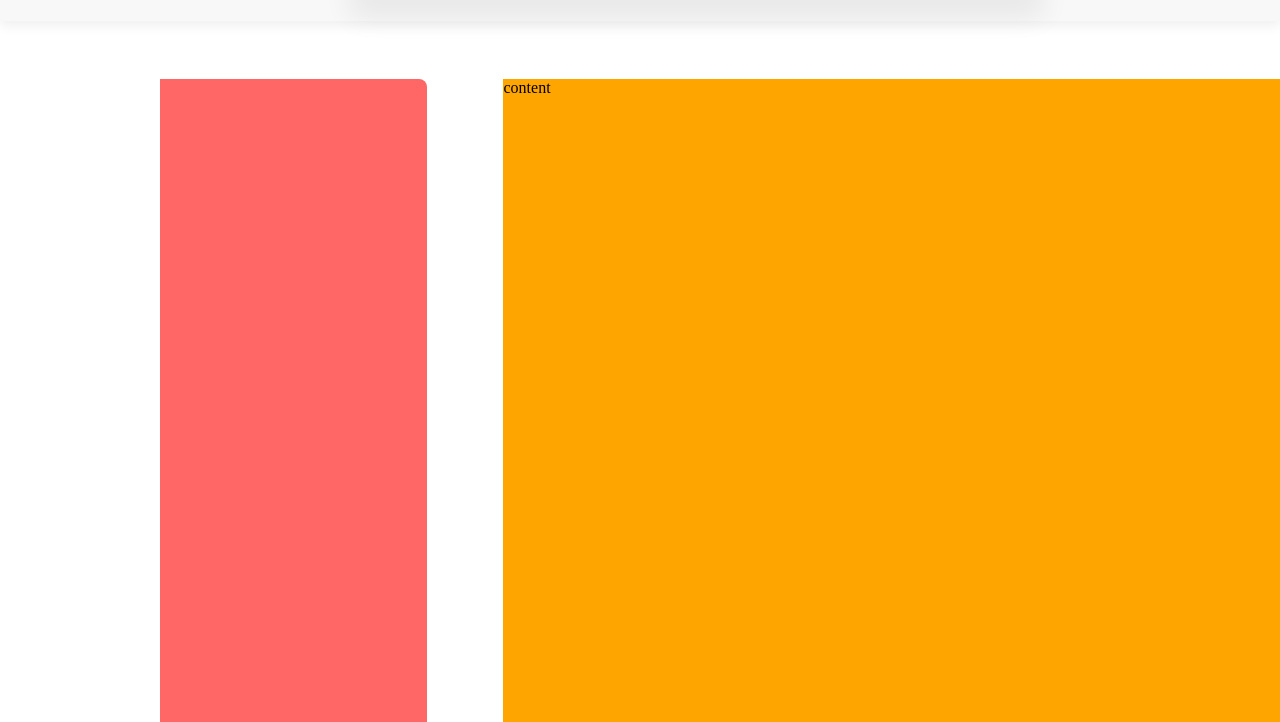
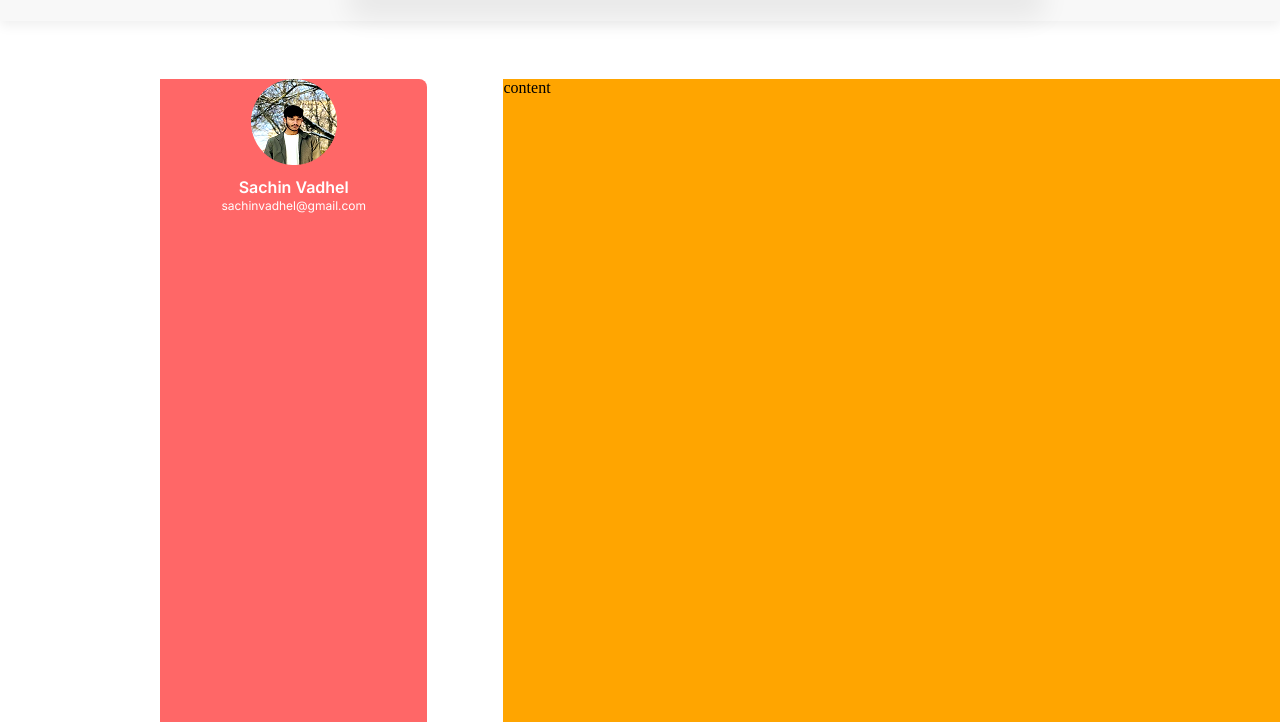
Before and after one commit to Kirien1991/ToDoHQ, a website: page dashboard.html in a window 1280 px wide. Shown: the part 78-800 px from the top of the page. Drawn offline with Linux system fonts and the light colour scheme.

Commit message:
commit 11

```diff
--- a/dashboard.html
+++ b/dashboard.html
@@ -64,7 +64,24 @@
       </div>
       <div class="layout-bottom">
         <div class="layout-left">
-          <div class="rektangle"></div>
+          <div class="info">
+            <div class="info__profile">
+              <div class="profile">
+                <a href="#" class="profile__link">
+                  <img
+                    src="./image/info/profile.png"
+                    alt="profile"
+                    class="profile__img"
+                  />
+                </a>
+
+                <div class="data">
+                  <h3 class="data__txt">Sachin Vadhel</h3>
+                  <a href="#" class="data__link">sachinvadhel@gmail.com</a>
+                </div>
+              </div>
+            </div>
+          </div>
         </div>
         <div class="layout-content">content</div>
       </div>
--- a/scss/base/_layout.scss
+++ b/scss/base/_layout.scss
@@ -24,6 +24,7 @@
 .layout-content {
     background-color: orange;
     width: 958px;
+    margin-bottom: 32px;
 
 }
 
--- a/scss/block/_auth.scss
+++ b/scss/block/_auth.scss
@@ -1,5 +1,5 @@
 .auth {
-    padding: 38px 0px;
+    padding: 37px 0px;
     height: 100%;
 
     &--register {
@@ -39,7 +39,7 @@
 .auth-input {
     display: flex;
     align-items: center;
-    padding: 20px 20px 20px 69px;
+    padding: 20px 20px 20px 68px;
     border-radius: 8px;
     border: 1px solid $border;
     position: relative;
@@ -90,6 +90,10 @@
     }
 }
 
+.auth-agreement {
+    margin-bottom: 40px;
+}
+
 .auth-btn {
     min-width: 129px;
     padding: 20px;
--- /dev/null
+++ b/scss/block/_info.scss
@@ -0,0 +1,48 @@
+.info {
+    background-color: $pink;
+    border-top-right-radius: 8px;
+    border-bottom-right-radius: 8px;
+    height: 100%;
+    padding-right: 0%38px;
+
+
+    &__profile {
+        display: flex;
+        flex-direction: column;
+        justify-content: center;
+    }
+}
+
+.profile {
+    display: flex;
+    align-items: center;
+    flex-direction: column;
+    gap: 12px;
+
+    &__link {}
+
+    &__img {}
+
+}
+
+.data {
+    display: flex;
+    flex-direction: column;
+    justify-content: space-between;
+    align-items: center;
+    gap: 1px;
+
+    &__txt {
+        font-size: 16px;
+        font-weight: 600;
+        font-family: $font-inter;
+        color: $white;
+    }
+
+    &__link {
+        font-size: 12px;
+        font-weight: 400;
+        font-family: $font-inter;
+        color: $white;
+    }
+}
--- a/scss/block/_rektangle.scss
+++ /dev/null
@@ -1,6 +0,0 @@
-.rektangle {
-    background-color: $pink;
-    border-top-right-radius: 8px;
-    border-bottom-right-radius: 8px;
-    height: 100%;
-}
--- a/scss/main.scss
+++ b/scss/main.scss
@@ -11,4 +11,4 @@
 @import "./block/search";
 @import "./block/dates";
 @import "./block/auth";
-@import "./block/rektangle";
+@import "./block/info";
```
Also changed, not shown: login.html (+1 -1 lines), register.html (+10 -7 lines), css/main.css, image/info/profile.png (added).
